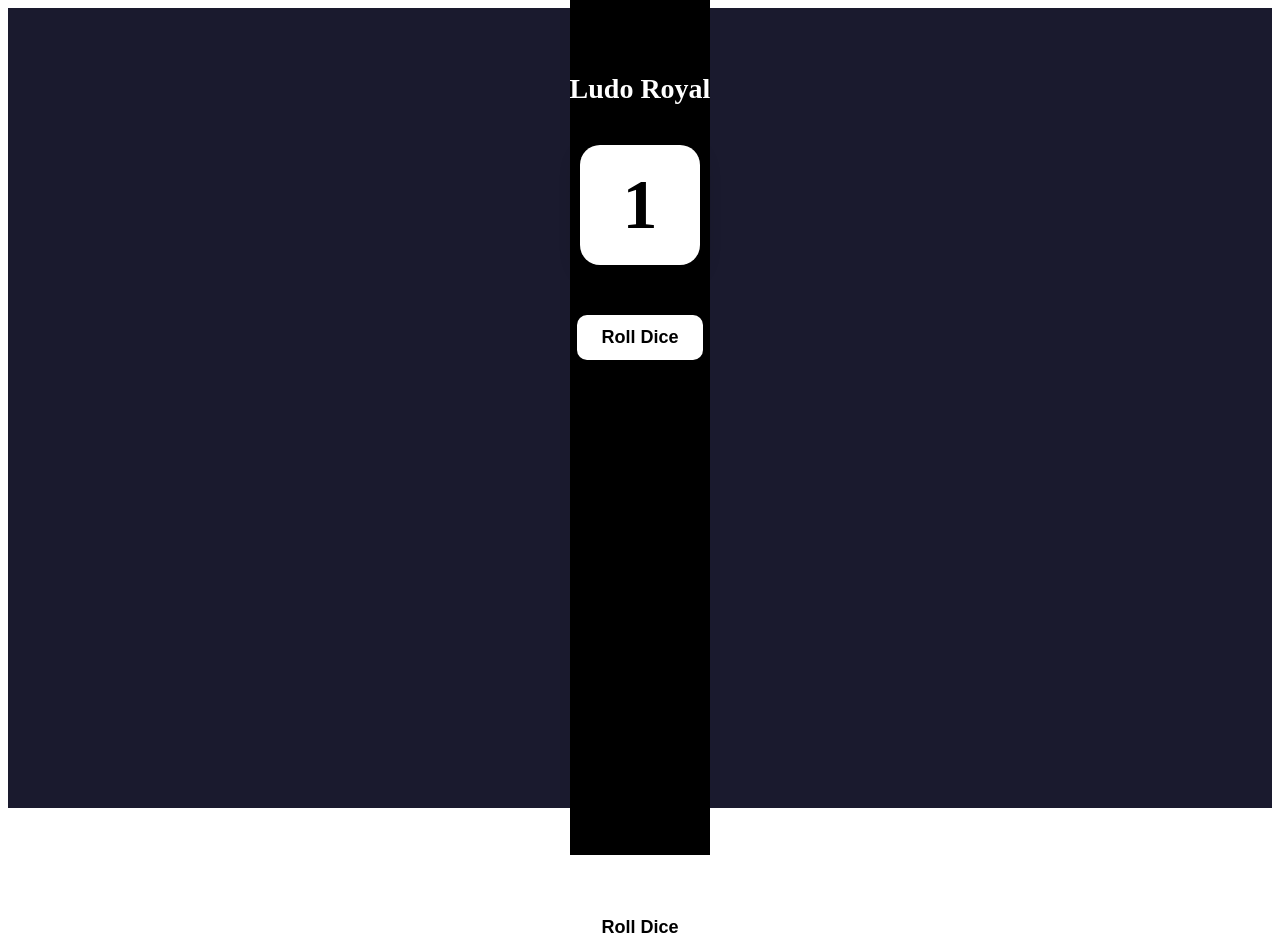
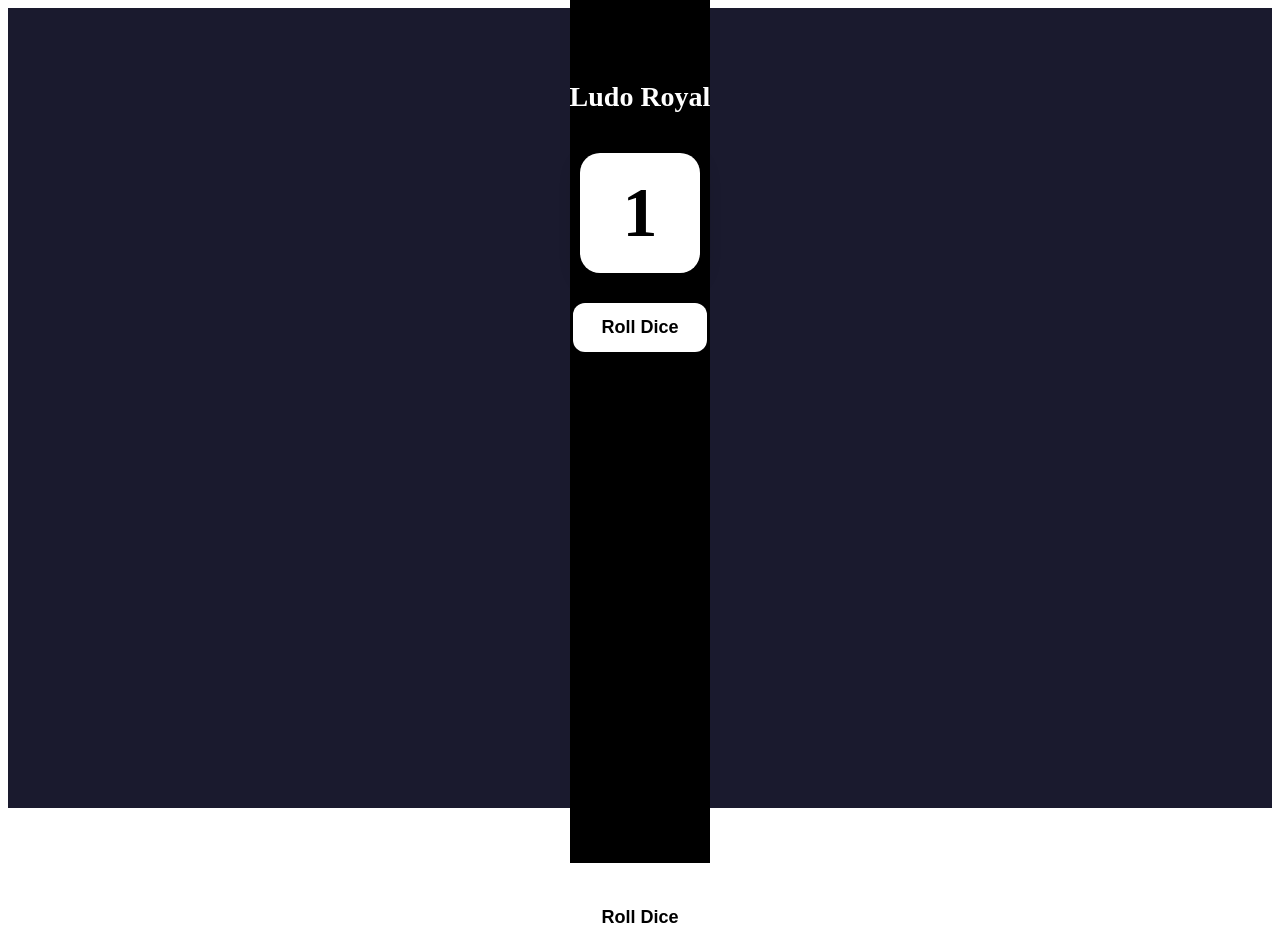
Before and after one commit to challagurugulasairam266-jpg/Ludo-Royal, a Next.js app: page / in a window 1280 px wide. Built offline with nearby package versions, Linux system fonts and the light colour scheme.

Commit message:
Final button code

```diff
--- a/app/button.tsx
+++ b/app/button.tsx
@@ -3,15 +3,14 @@ export default function Button({onClick}) {
     <button
       onClick={onClick}
       style={{
-        padding:'12px 24px',
+        padding:'14px 28px',
         fontSize:'18px',
         background:'white',
         color:'black',
         border:'none',
-        borderRadius:'10px',
+        borderRadius:'12px',
         cursor:'pointer',
-        fontWeight:'bold',
-        marginTop:'20px'
+        fontWeight:'bold'
       }}
     >
       Roll Dice
```
